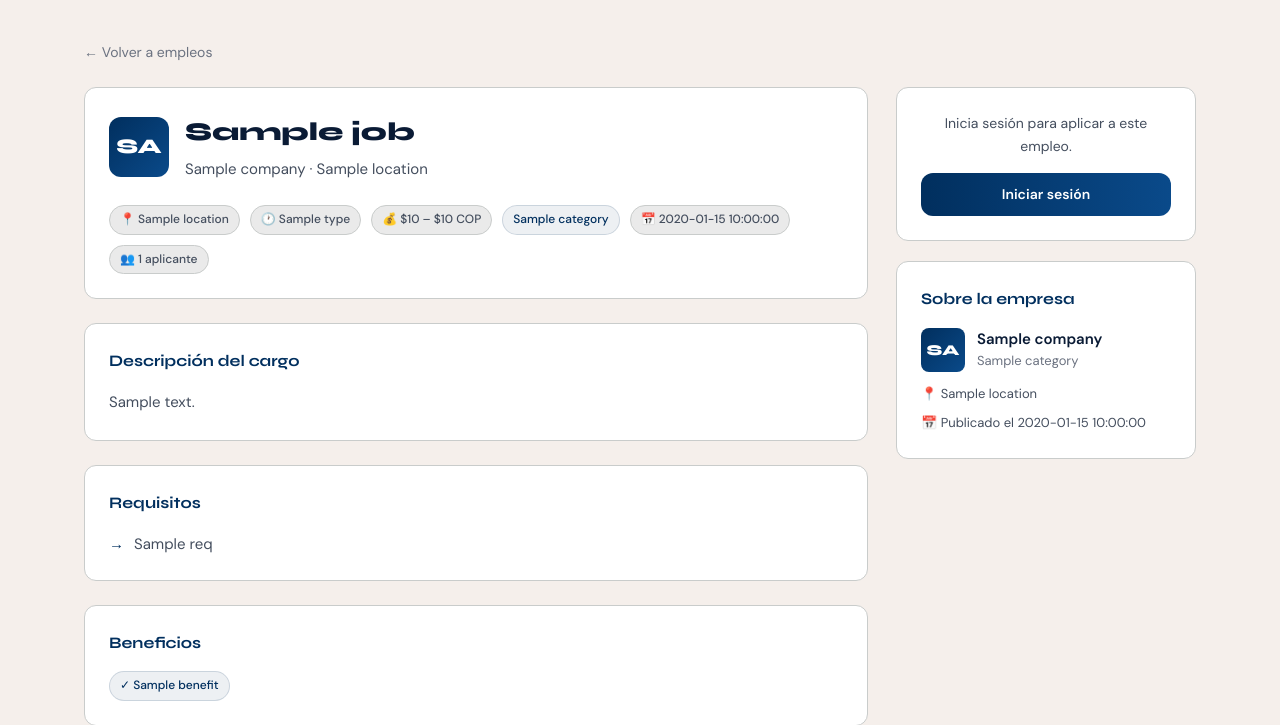
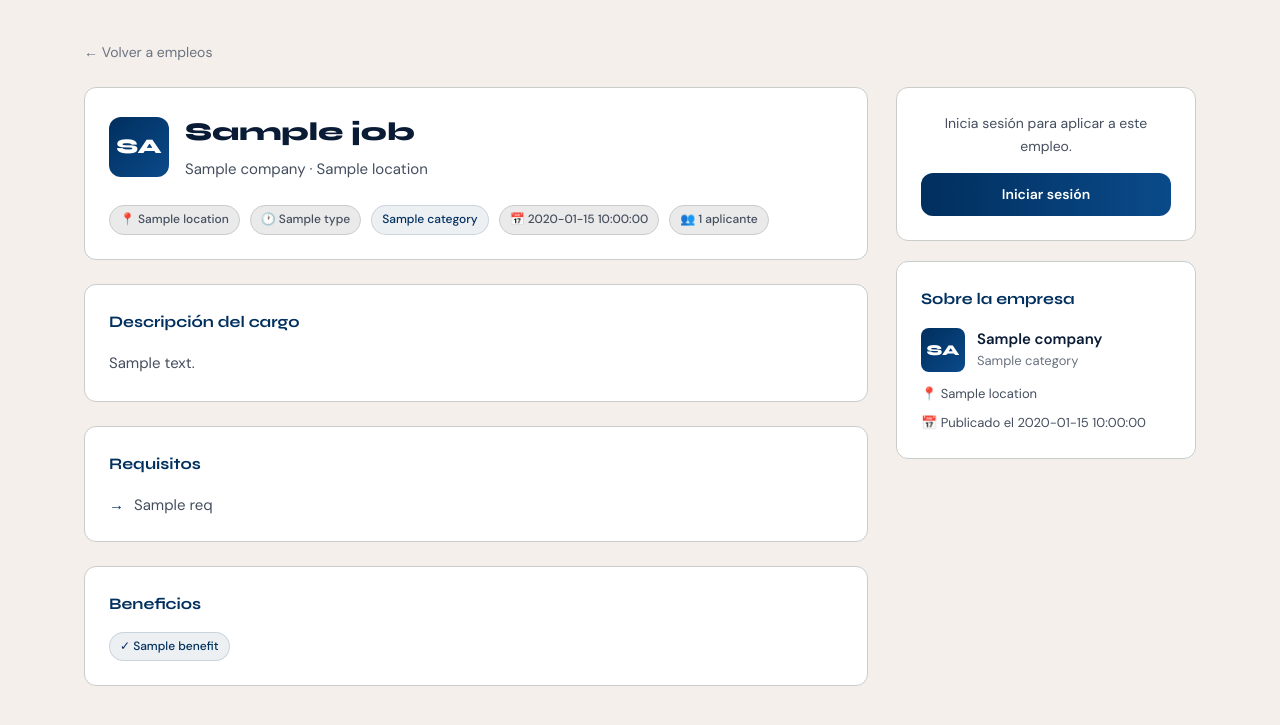
Before and after one commit to jobwalpy-5/JobWalpy-BaseDatos, a FastAPI app: template templates/job_detail.html in a window 1280 px wide. Shown: the part 65-790 px from the top of the page. Run offline with FastAPI, Linux system fonts and the light colour scheme; the template is opened without the code that fills it: most values are stand-ins (such as "Sample title", 1, 10 or a date in 2020); some libraries are stand-ins or nearby versions.

Commit message:
job_detail.html

```diff
--- a/templates/job_detail.html
+++ b/templates/job_detail.html
@@ -32,7 +32,6 @@
         <div style="display:flex;flex-wrap:wrap;gap:10px;margin-top:24px;">
           <span class="tag">📍 {{ job.location }}</span>
           <span class="tag">🕐 {{ job.type }}</span>
-          <span class="tag">💰 ${{ "{:,}".format(job.salary_min) }} – ${{ "{:,}".format(job.salary_max) }} COP</span>
           <span class="tag tag-soft">{{ job.category }}</span>
           <span class="tag">📅 {{ job.posted_at }}</span>
           <span class="tag">👥 {{ applicant_count }} aplicante{{ 's' if applicant_count != 1 else '' }}</span>
```
